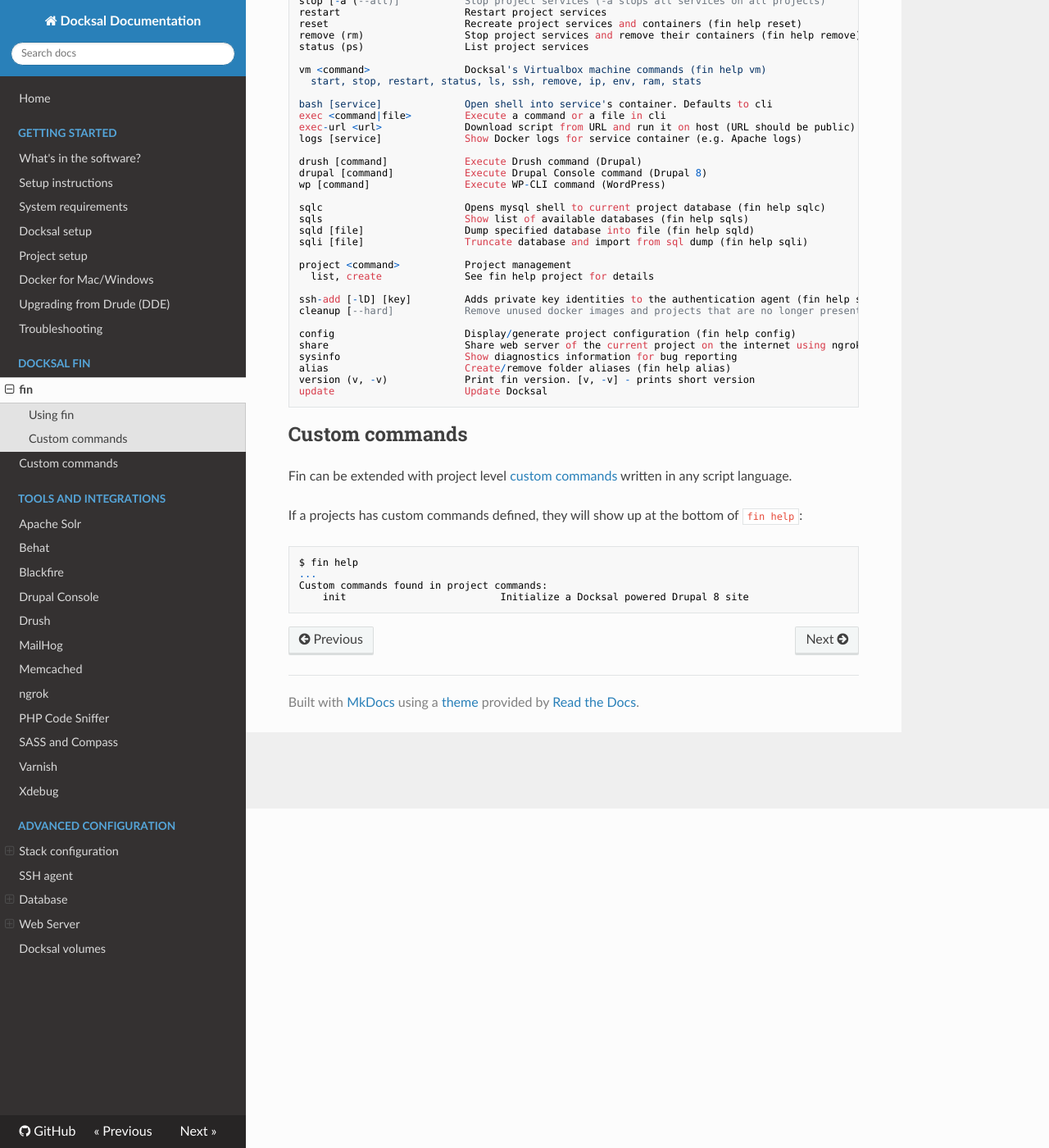
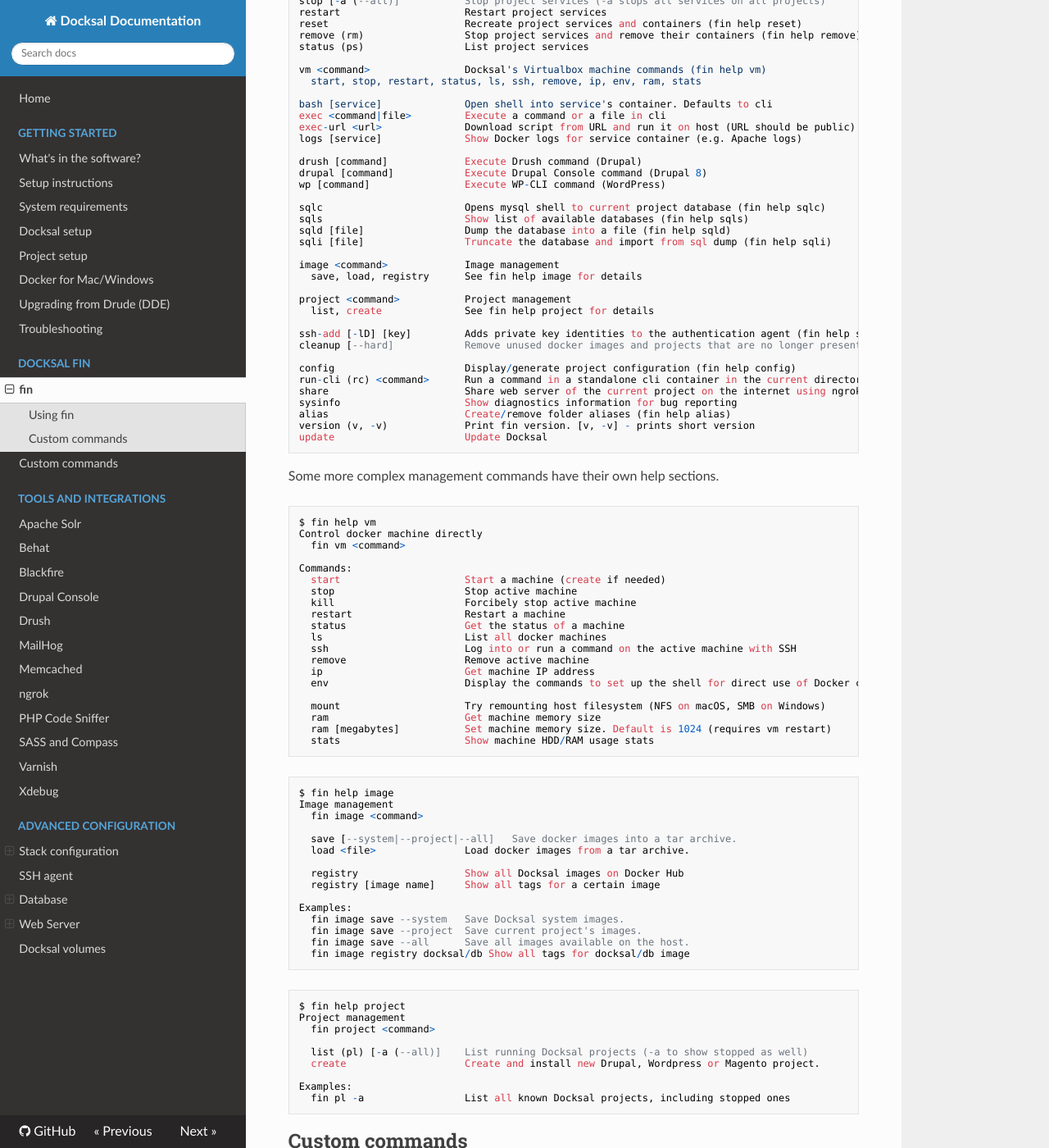
Before and after one commit to docksal/docksal, an MkDocs documentation site: the page built from docs/fin/fin.md, in a window 1280 px wide and 1400 px high, scrolled down 414 px. Shown: the whole window at 82% size. Built offline with MkDocs 1.6.1, drawn with Linux system fonts in a browser that asks for light colours; nearby versions of some CDN libraries; old or Windows-style settings are respelled for this version of MkDocs; some of the changed text lies outside the part shown.

Commit message:
fin.md updates

```diff
--- a/docs/fin/fin.md
+++ b/docs/fin/fin.md
@@ -7,8 +7,8 @@ Docksal Fin (`fin`) is a command line tool for controlling a Docksal powered sta
 
 To list available commands, either run `fin` with no parameters or execute `fin help`:
 
-    $ fin
-    Docksal Fin v1.2.0 command reference
+    $ fin help
+    Docksal Fin v1.6.0 command reference
 
     start (up)               	Start project services
     stop [-a (--all)]        	Stop project services (-a stops all services on all projects)
@@ -31,8 +31,11 @@ To list available commands, either run `fin` with no parameters or execute `fin
 
     sqlc                     	Opens mysql shell to current project database (fin help sqlc)
     sqls                     	Show list of available databases (fin help sqls)
-    sqld [file]              	Dump specified database into file (fin help sqld)
-    sqli [file]              	Truncate database and import from sql dump (fin help sqli)
+    sqld [file]              	Dump the database into a file (fin help sqld)
+    sqli [file]              	Truncate the database and import from sql dump (fin help sqli)
+
+    image <command>          	Image management
+      save, load, registry   	See fin help image for details
 
     project <command>        	Project management
       list, create           	See fin help project for details
@@ -41,12 +44,67 @@ To list available commands, either run `fin` with no parameters or execute `fin
     cleanup [--hard]         	Remove unused docker images and projects that are no longer present
 
     config                   	Display/generate project configuration (fin help config)
+    run-cli (rc) <command>   	Run a command in a standalone cli container in the current directory
     share                    	Share web server of the current project on the internet using ngrok
     sysinfo                  	Show diagnostics information for bug reporting
     alias                    	Create/remove folder aliases (fin help alias)
     version (v, -v)          	Print fin version. [v, -v] - prints short version
     update                   	Update Docksal
 
+Some more complex management commands have their own help sections.
+
+<a name="fin-help-vm"></a>
+
+    $ fin help vm
+    Control docker machine directly
+      fin vm <command>
+
+    Commands:
+      start                    	Start a machine (create if needed)
+      stop                     	Stop active machine
+      kill                     	Forcibely stop active machine
+      restart                  	Restart a machine
+      status                   	Get the status of a machine
+      ls                       	List all docker machines
+      ssh                      	Log into or run a command on the active machine with SSH
+      remove                   	Remove active machine
+      ip                       	Get machine IP address
+      env                      	Display the commands to set up the shell for direct use of Docker client
+
+      mount                    	Try remounting host filesystem (NFS on macOS, SMB on Windows)
+      ram                      	Get machine memory size
+      ram [megabytes]          	Set machine memory size. Default is 1024 (requires vm restart)
+      stats                    	Show machine HDD/RAM usage stats
+
+<a name="fin-help-image"></a>
+
+    $ fin help image
+    Image management
+      fin image <command>
+
+      save [--system|--project|--all]	Save docker images into a tar archive.
+      load <file>              	Load docker images from a tar archive.
+
+      registry                 	Show all Docksal images on Docker Hub
+      registry [image name]    	Show all tags for a certain image
+
+    Examples:
+      fin image save --system  	Save Docksal system images.
+      fin image save --project 	Save current project's images.
+      fin image save --all     	Save all images available on the host.
+      fin image registry docksal/db	Show all tags for docksal/db image
+
+<a name="fin-help-project"></a>
+
+    $ fin help project
+    Project management
+      fin project <command>
+
+      list (pl) [-a (--all)]   	List running Docksal projects (-a to show stopped as well)
+      create                   	Create and install new Drupal, Wordpress or Magento project.
+
+    Examples:
+      fin pl -a                	List all known Docksal projects, including stopped ones
 
 ## Custom commands
 
```
